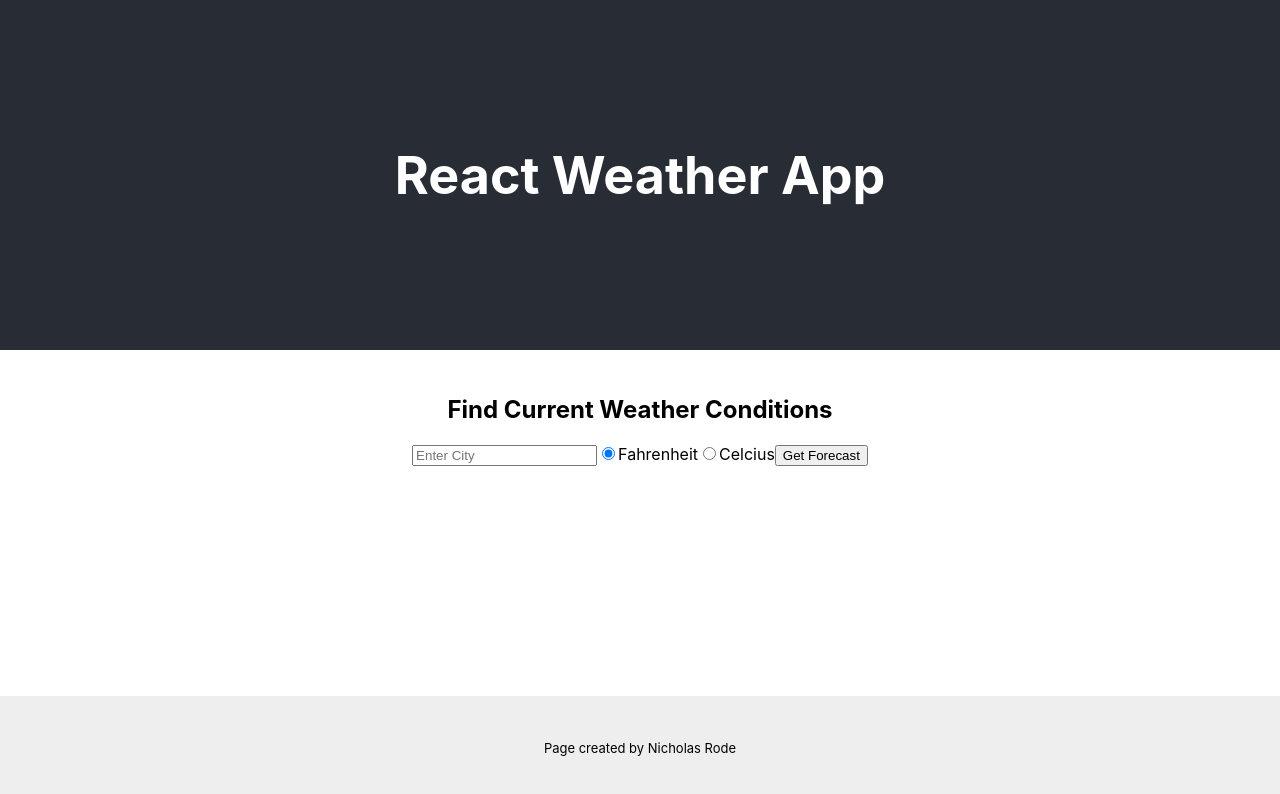
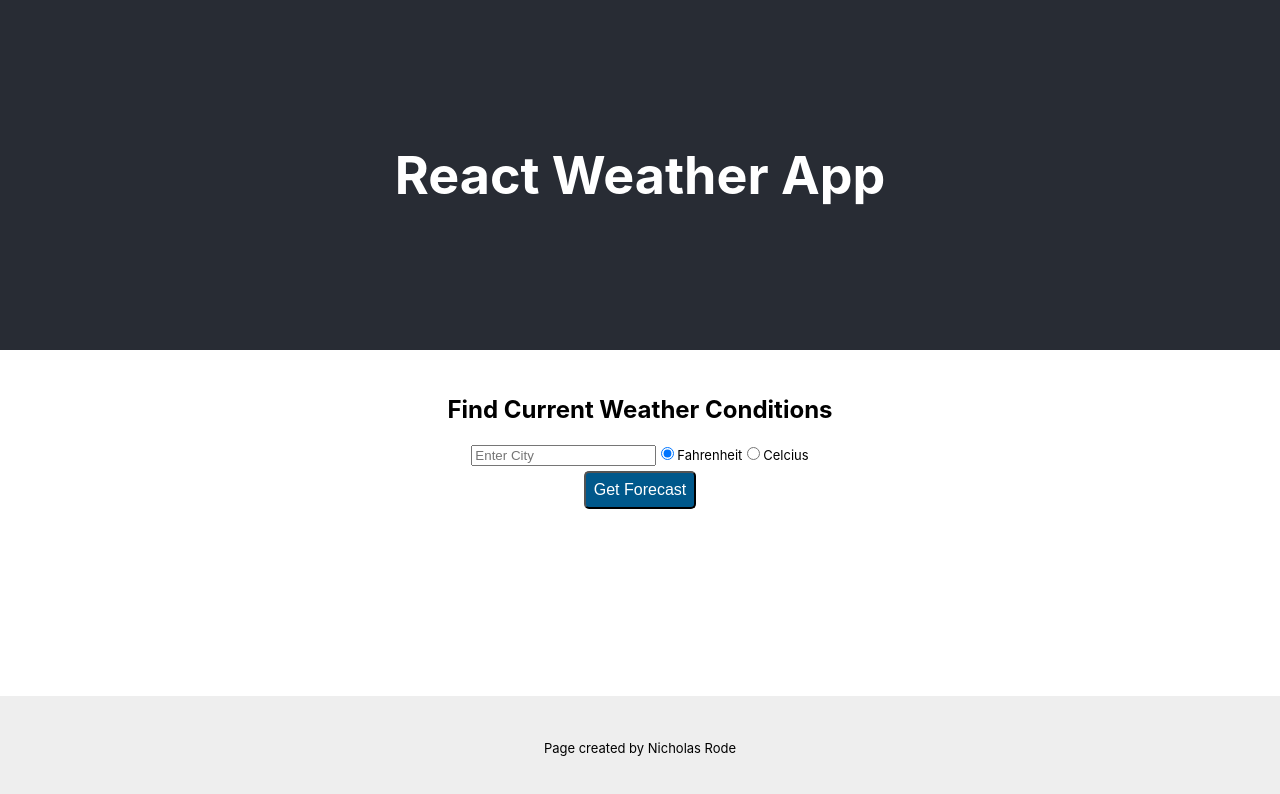
Before and after one commit to swicknick/Weather-App, a React (Create React App) app: page / in a window 1280 px wide. Shown: the top 794 px of the page. Built offline with nearby package versions, Linux system fonts and the light colour scheme.

Commit message:
Styled buttons and input form

```diff
--- a/src/components/Forecast/Forecast.js
+++ b/src/components/Forecast/Forecast.js
@@ -1,12 +1,14 @@
 import React, { useState } from 'react';
 import Conditions from '../Conditions/Conditions';
+import classes from './Forecast.module.css';
 
 const Forecast = () => {
     let [city, setCity] = useState('');
     let [unit, setUnit] = useState('imperial');
     let [responseObj, setResponseObj] = useState({});
     const uriEncodedCity = encodeURIComponent(city);
-    function getForecast() {
+    function getForecast(e) {
+        e.preventDefault();
         fetch(`https://community-open-weather-map.p.rapidapi.com/weather?units=${unit}&q=${uriEncodedCity}`, {
             "method": "GET",
             "headers": {
@@ -27,11 +29,12 @@ const Forecast = () => {
                     type="text"
                     placeholder="Enter City"
                     maxLength="50"
+                    className={classes.textInput}
                     value={city}
                     onChange={(e) =>
                     setCity(e.target.value)}
                     />
-                <label>
+                <label className={classes.Radio}>
                     <input
                         type="radio"
                         name="units"
@@ -42,7 +45,7 @@ const Forecast = () => {
                     />
                     Fahrenheit
                 </label>
-                <label>
+                <label className={classes.Radio}>
                     <input
                         type="radio"
                         name="units"
@@ -54,7 +57,7 @@ const Forecast = () => {
                     Celcius
                 </label>
 
-                    <button type="submit">Get Forecast</button>
+                    <button className={classes.Button} type="submit">Get Forecast</button>
             </form>
             <Conditions
                 responseObj={responseObj}
--- /dev/null
+++ b/src/components/Forecast/Forecast.module.css
@@ -0,0 +1,30 @@
+.TextInput {
+    font-size: large;
+    border: 1px solid #EEEEEE;
+    padding: 5px;
+    border-radius: 3px;
+    display: block;
+    margin: 5px auto;
+}
+
+.TextInput:focus {
+    outline: none;
+    border-color: #719ECE;
+    box-shadow: 0 0 10px rgb(50, 100, 153);
+}
+
+.Radio {
+    font-size: small;
+}
+
+.Button {
+    display: block;
+    margin: 10px auto;
+    padding: .5rem;
+    font-size: 1em;
+    background: rgb(0, 88, 139);
+    border-radius: 5px;
+    color: white;
+    cursor: pointer;
+    margin: 5px auto;
+}
```
